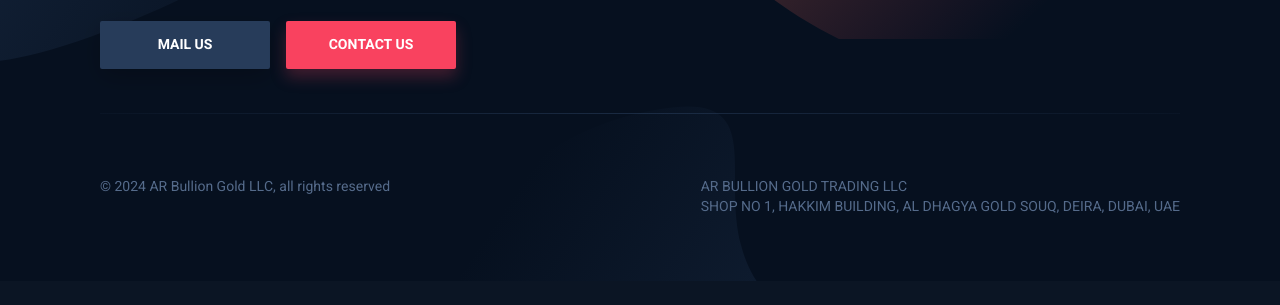
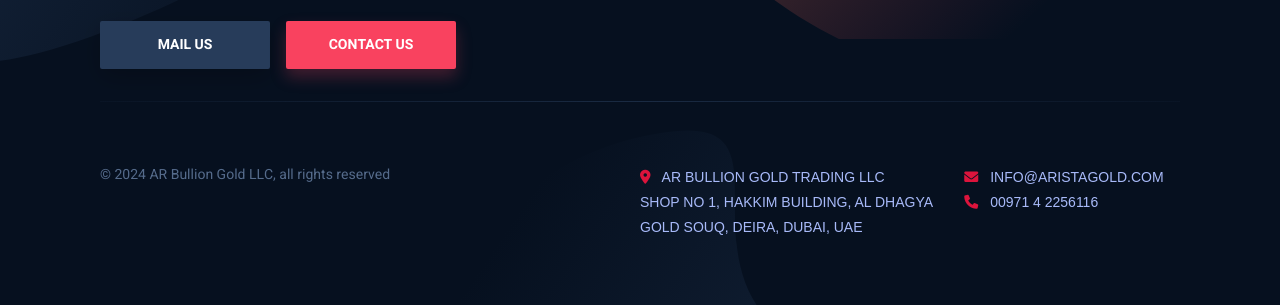
Before and after one commit to AurifyAE/arista-landing, a plain HTML site: page index.html in a window 1280 px wide. Shown: the part 519-824 px from the top of the page. Before the commit the page ends 800 px from the top, so only its background shows below. Drawn offline with nearby package versions, Linux system fonts and the light colour scheme.

Commit message:
Update index.html

```diff
--- a/index.html
+++ b/index.html
@@ -8,6 +8,30 @@
     <link href="https://fonts.googleapis.com/css?family=Heebo:400,500,700|Playfair+Display:700" rel="stylesheet">
     <link rel="stylesheet" href="dist/css/style.css">
     <script src="https://unpkg.com/scrollreveal@4.0.0/dist/scrollreveal.min.js"></script>
+	<link href="https://cdnjs.cloudflare.com/ajax/libs/font-awesome/6.0.0/css/all.min.css" rel="stylesheet">
+<style>
+	.footer-links {
+    font-family: Arial, sans-serif;
+    line-height: 1.8;
+    color: #a8baf9; /* Adjust color based on your design */
+}
+
+.footer-links i {
+    color: crimson; /* Gold icon color */
+    margin-right: 8px;
+}
+
+.footer-links a {
+    color: #a8baf9;
+    text-decoration: none;
+}
+
+.footer-links a:hover {
+    text-decoration: underline;
+}
+
+</style>
+
 </head>
 <body class="is-boxed has-animations">
     <div class="body-wrap boxed-container">
@@ -158,8 +182,16 @@
                         </a>
                     </div> -->
 					<div class="footer-copyright">&copy; 2024 AR Bullion Gold LLC, all rights reserved</div>
-					<div class="footer-links"> AR BULLION GOLD TRADING LLC<br>SHOP NO 1, HAKKIM BUILDING, AL DHAGYA GOLD SOUQ, DEIRA, DUBAI, UAE
+					<div class="footer-links">
+						<div>
+							<i class="fas fa-map-marker-alt"></i> AR BULLION GOLD TRADING LLC<br>
+							SHOP NO 1, HAKKIM BUILDING, AL DHAGYA GOLD SOUQ, DEIRA, DUBAI, UAE
 						</div>
+						<div>
+							<i class="fas fa-envelope"></i> <a href="mailto:INFO@ARISTAGOLD.COM">INFO@ARISTAGOLD.COM</a> &nbsp;
+							<i class="fas fa-phone"></i> <a href="tel:+97142256116">00971 4 2256116</a>
+						</div>
+					</div>
 
                     <!-- <ul class="footer-links list-reset">
                         <li>
```
